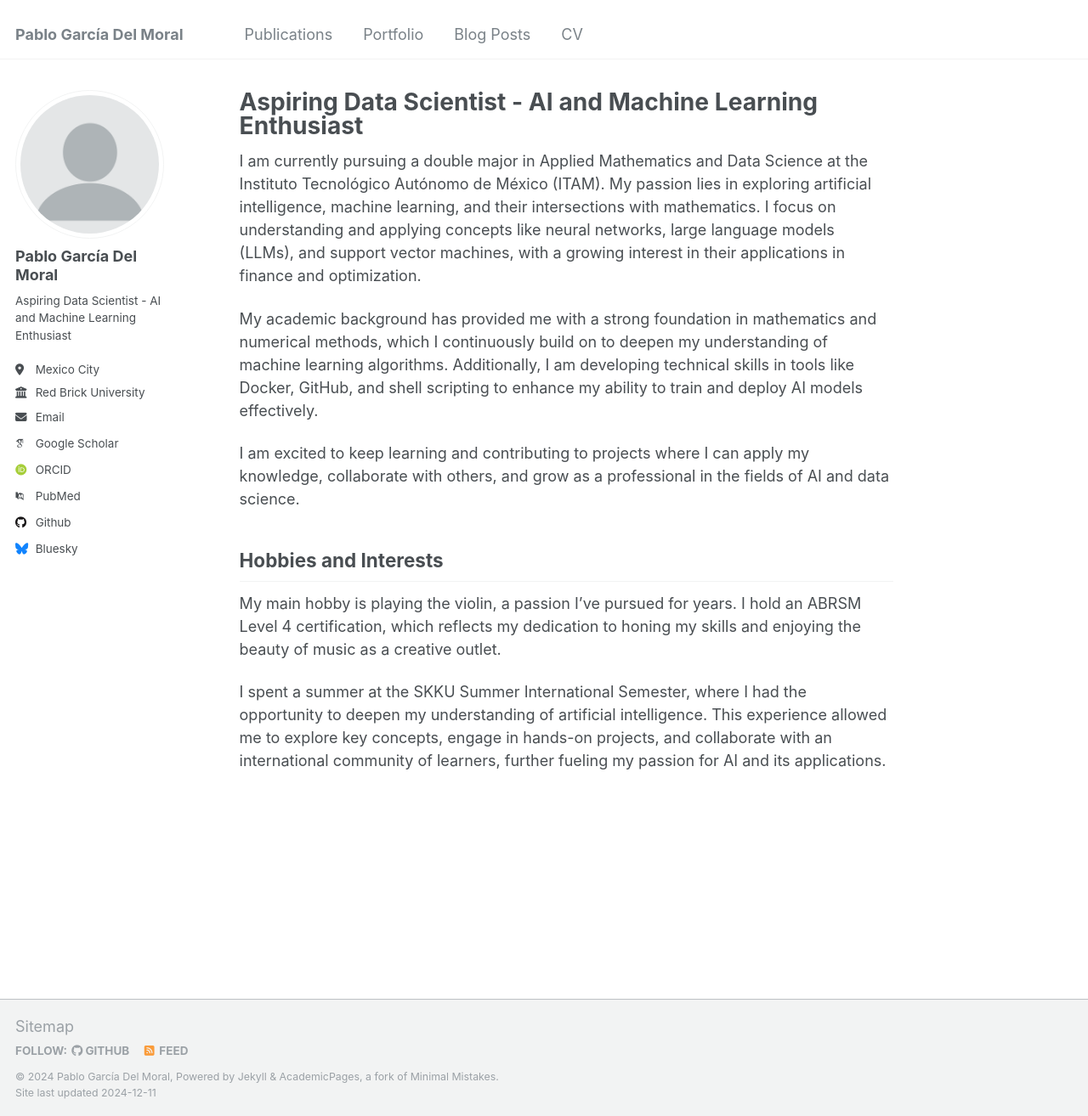
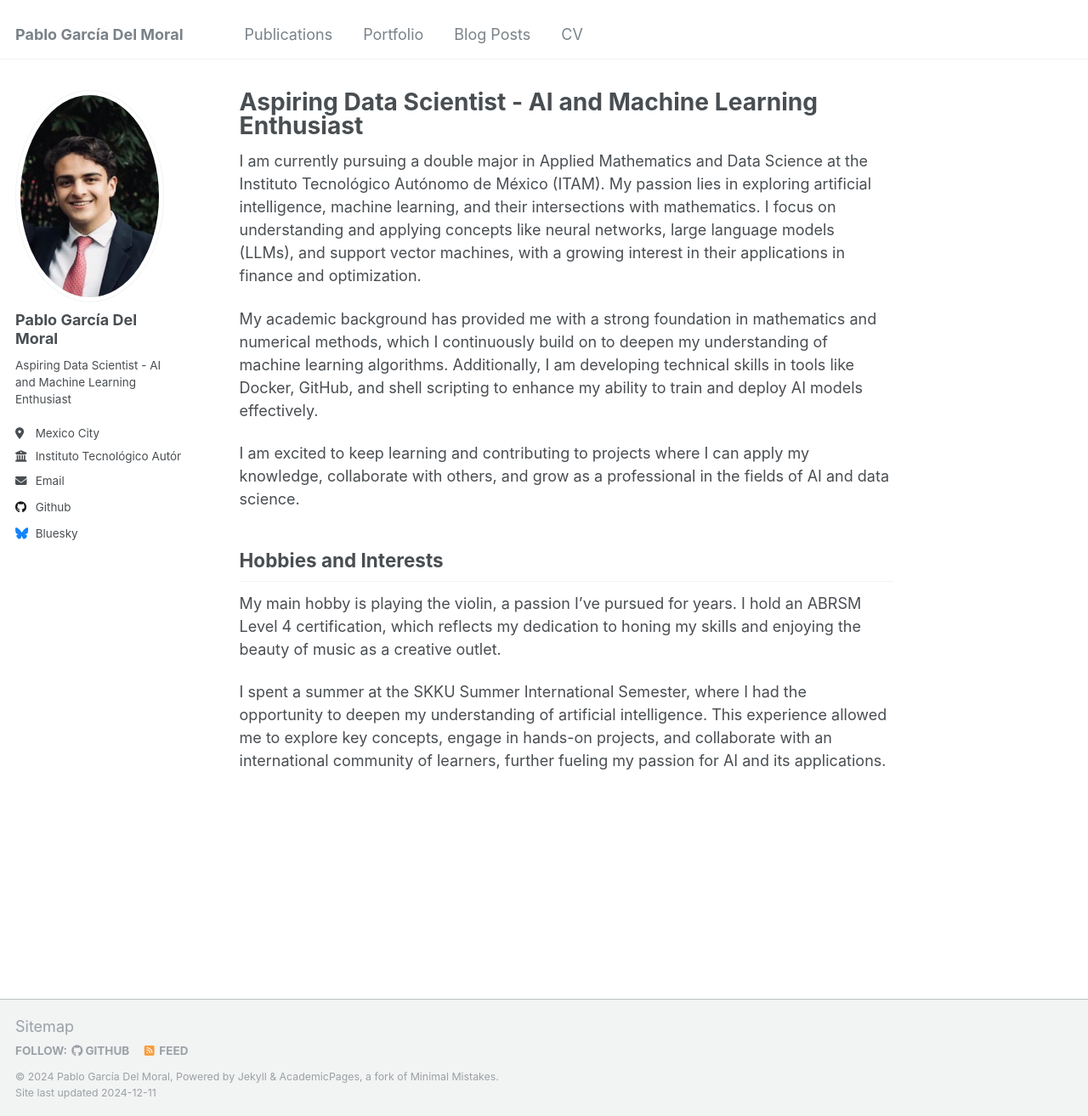
Before and after one commit to pablogdelmoral/pablogdelmoral.github.io, a Jekyll site: the page built from _pages/about.md, in a window 1280 px wide and 1314 px high. Shown: the whole window at 85% size. Built offline with Jekyll 4.4.1, drawn with Linux system fonts in a browser that asks for light colours; some web fonts are replaced.

Commit message:
profile added

```diff
--- a/_config.yml
+++ b/_config.yml
@@ -21,22 +21,22 @@ repository               : "pablogdelmoral/pablogdelmoral.github.io"
 #               Additional customization can be done by editing /_includes/author-profile.html
 author:
   # Biographic information
-  avatar           : "profile.png"
+  avatar           : "profile.jpg"
   name             : "Pablo García Del Moral"
   pronouns         : # example: "she/her"
   bio              : "Aspiring Data Scientist - AI and Machine Learning Enthusiast"
   location         : "Mexico City"
-  employer         : "Red Brick University"
+  employer         : "Instituto Tecnológico Autónomo de México"
   uri              : # URL
   email            : "pgarci69@itam.mx"
 
   # Academic websites
   arxiv            : # URL - Update with the correct link to your profile
-  googlescholar    : "https://scholar.google.com/citations?user=PS_CX0AAAAAJ"
+  googlescholar    : #"https://scholar.google.com/citations?user=PS_CX0AAAAAJ"
   impactstory      : # URL
-  orcid            : "http://orcid.org/yourorcidurl"
+  orcid            : #"http://orcid.org/yourorcidurl"
   semantic         : # URL
-  pubmed           : "https://www.ncbi.nlm.nih.gov/pubmed/?term=john+snow"
+  pubmed           : #"https://www.ncbi.nlm.nih.gov/pubmed/?term=john+snow"
   researchgate     : # URL
   scopus           : # URL
 
```
Also changed, not shown: images/profile.jpg (added).
